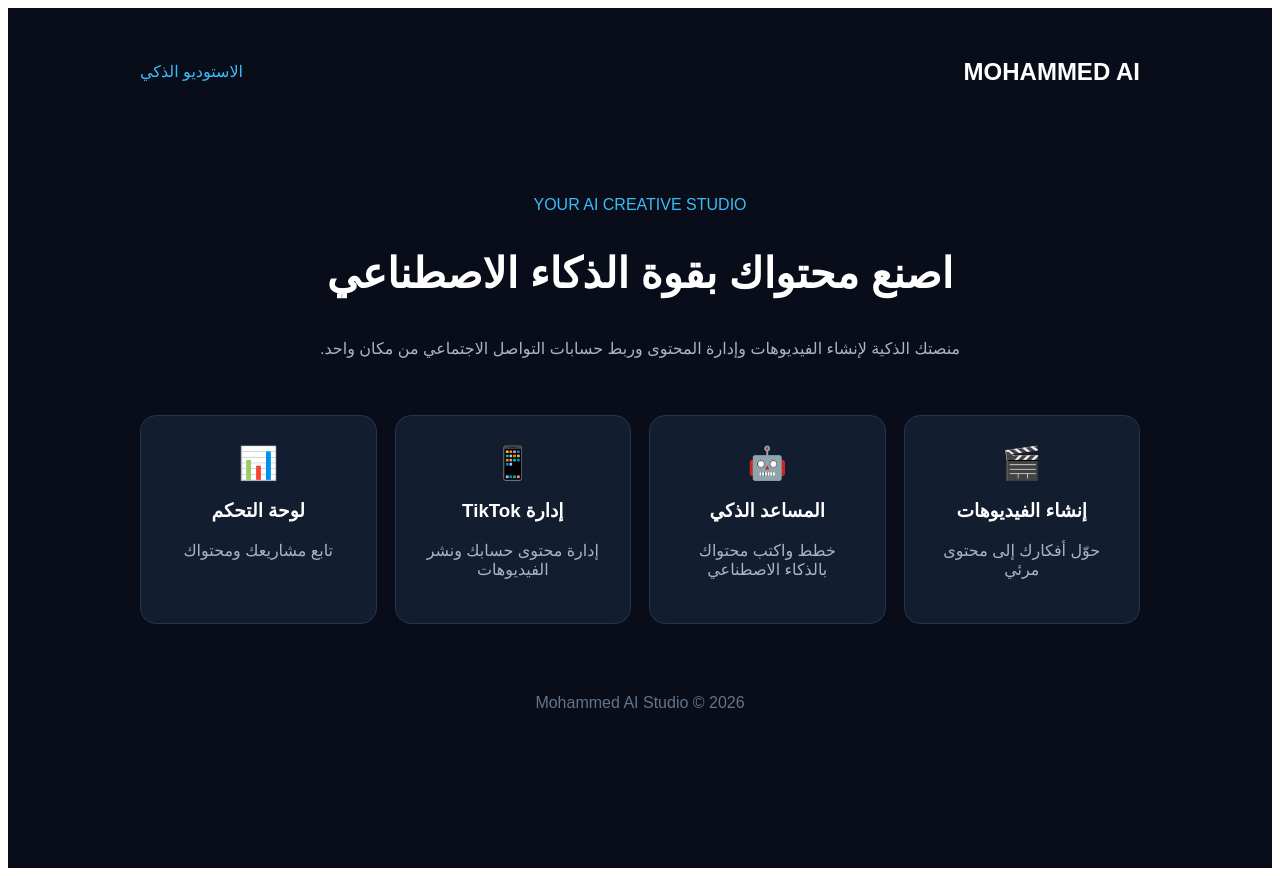
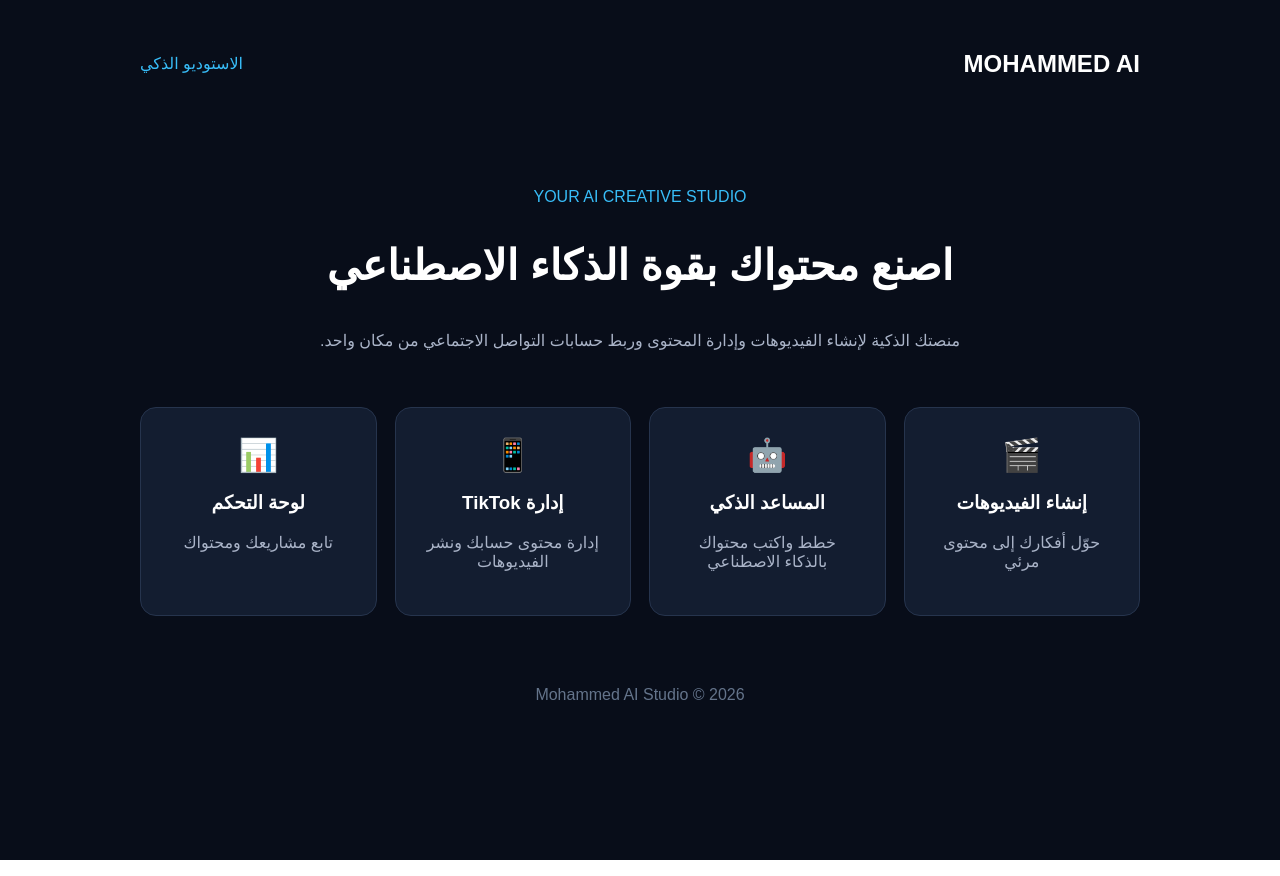
Before and after one commit to mohammedeng200-dotcom/mohammed-ai-studio, a Next.js app: page / in a window 1280 px wide. Built offline with nearby package versions, Linux system fonts and the light colour scheme.

Commit message:
Create layout.js

```diff
--- /dev/null
+++ b/app/layout.js
@@ -0,0 +1,14 @@
+export const metadata = {
+  title: "Mohammed AI Studio",
+  description: "منصة محمد الذكية لإنشاء وإدارة المحتوى بالذكاء الاصطناعي"
+};
+
+export default function RootLayout({ children }) {
+  return (
+    <html lang="ar" dir="rtl">
+      <body style={{ margin: 0 }}>
+        {children}
+      </body>
+    </html>
+  );
+}
```
